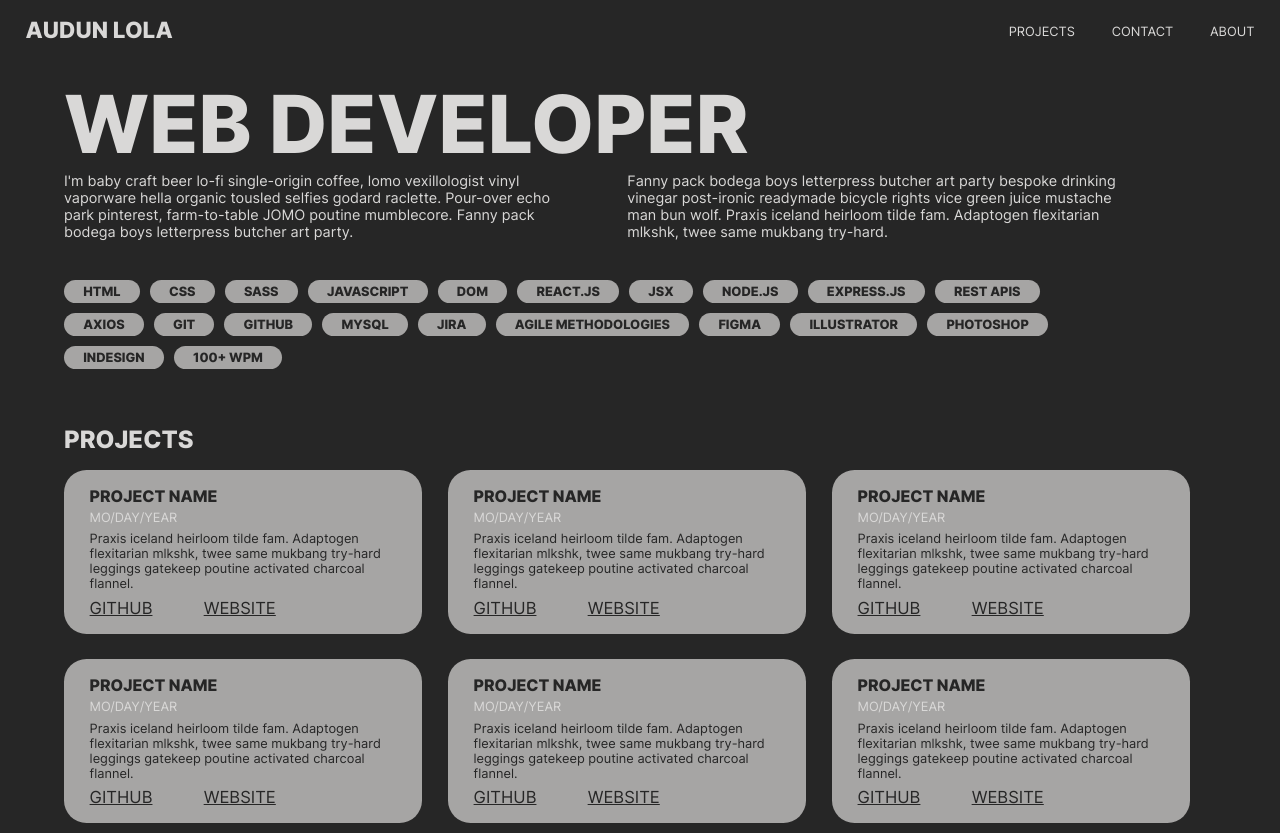
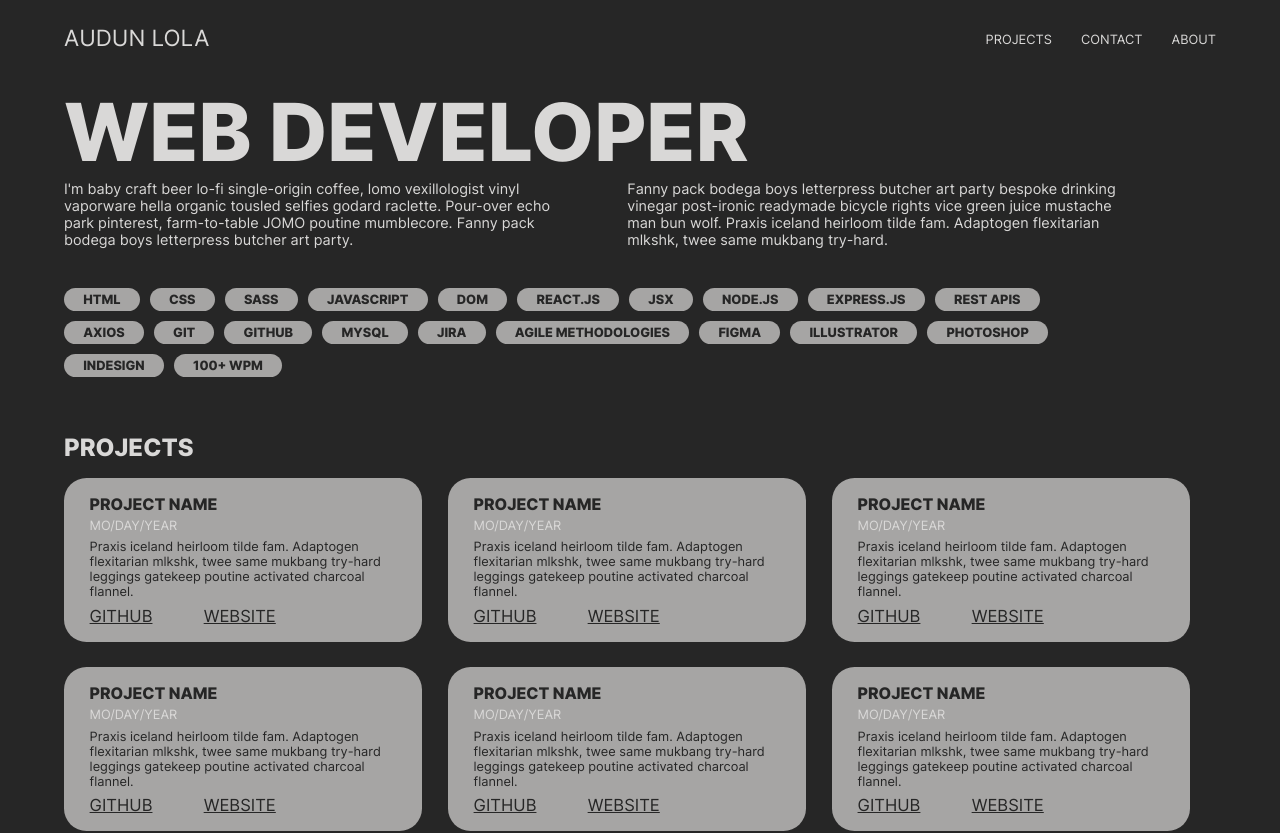
Before and after one commit to auditie/audun-portfolio, a React (Create React App) app: page / in a window 1280 px wide. Shown: the top 833 px of the page. Built offline with nearby package versions, Linux system fonts and the light colour scheme.

Commit message:
Change the header width.

```diff
--- a/src/components/PageHeader/PageHeader.js
+++ b/src/components/PageHeader/PageHeader.js
@@ -4,7 +4,7 @@ import { Link } from 'react-router-dom';
 const PageHeader = () => {
     return (
         <div className='header'>
-            <h1 className='header__logo'>AUDUN LOLA</h1>
+            <Link to='/' className='header__logo'>AUDUN LOLA</Link>
             <div className='header__nav'>
                 <a href='#projects' className='header__nav-page'>PROJECTS</a>
                 <a href='#contact' className='header__nav-page'>CONTACT</a>
--- a/src/components/PageHeader/PageHeader.scss
+++ b/src/components/PageHeader/PageHeader.scss
@@ -6,13 +6,18 @@
 .header {
     // width: 90vw;
     @include centered;
-    padding: 2vh 2vw 0 2vw;
+    width: 90vw;
+    margin-right: auto;
+    margin-left: auto;
+    padding-top: 3vh;
     display: flex;
     flex-direction: row;
     justify-content: space-between;
 
     &__logo {
         font-size: 1.4em;
+        text-decoration: none;
+        color: $light;
     }
 
     &__nav {
```
